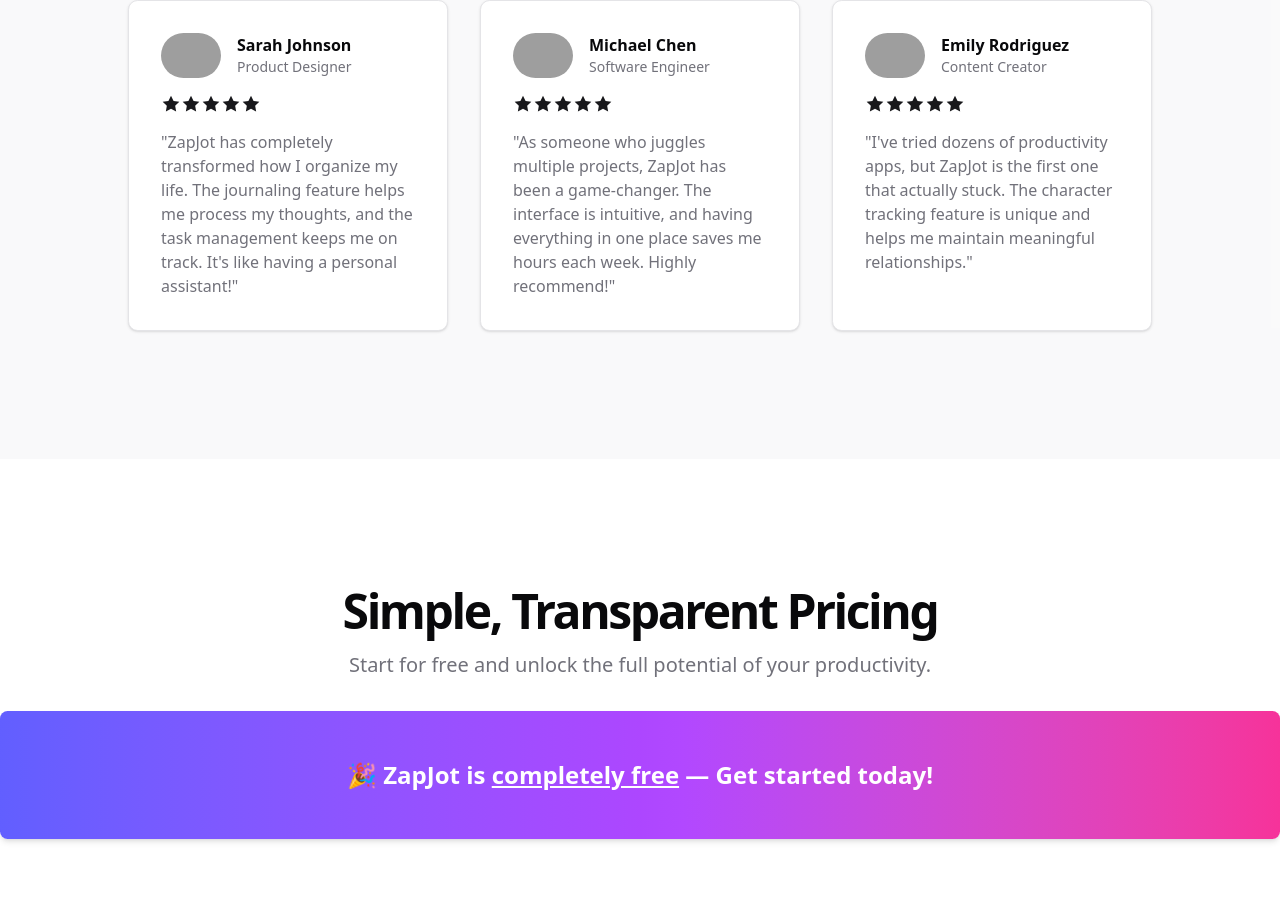
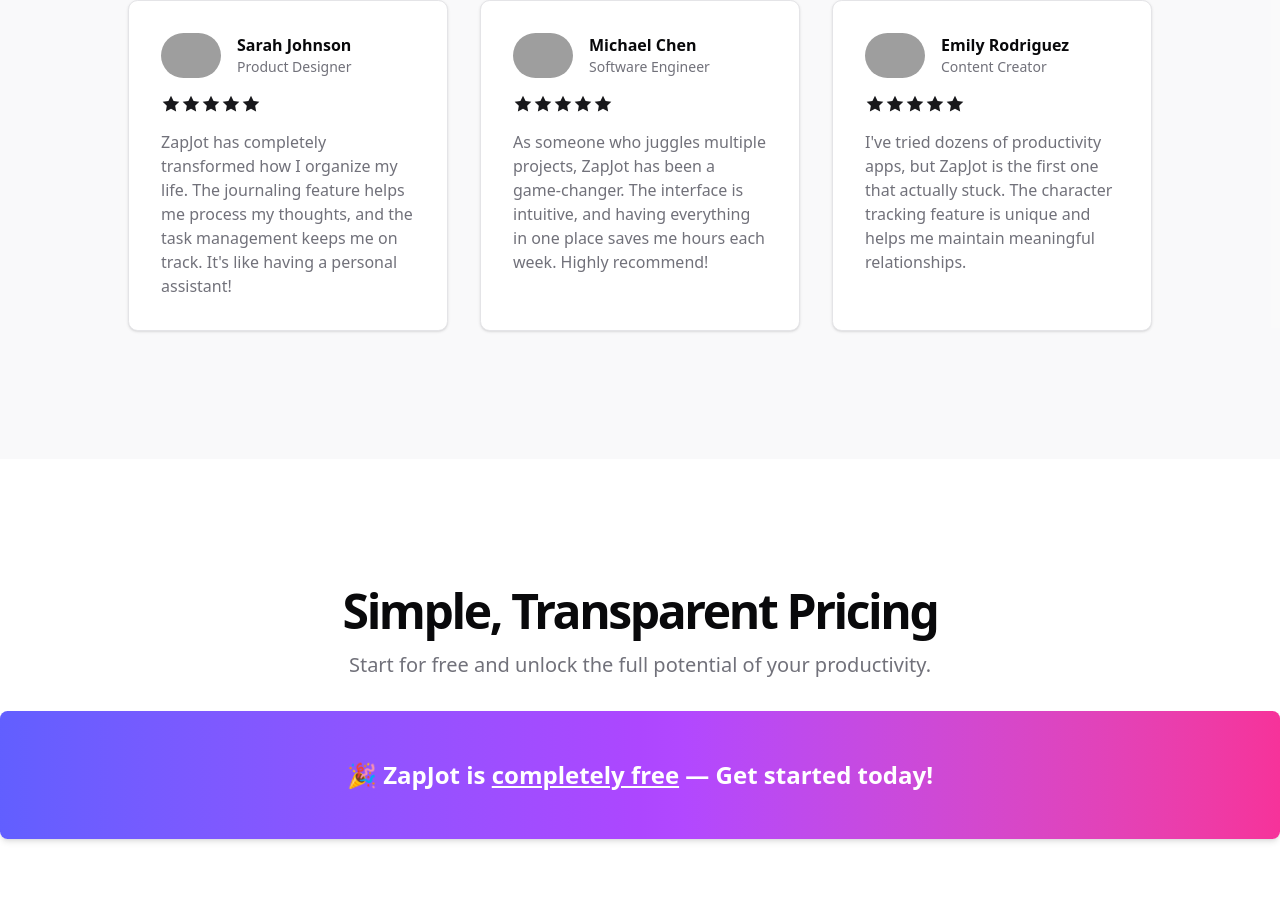
Before and after one commit to DeemanthPoonacha/ZapJot, a Next.js app: page / in a window 1280 px wide. Shown: the part 3737-4639 px from the top of the page. Built offline with nearby package versions, Linux system fonts and the light colour scheme; no server answers; grey boxes are pictures that could not be loaded.

Commit message:
Build errors resolved

```diff
--- a/components/landing-page/cta-section.tsx
+++ b/components/landing-page/cta-section.tsx
@@ -21,7 +21,7 @@
         </Button> */}
           </div>
           <p className="mt-4 text-sm text-muted-foreground">
-            No credit card required. It's free to use!
+            No credit card required. It&apos;s free to use!
           </p>
         </div>
       </div>
--- a/components/landing-page/hero.tsx
+++ b/components/landing-page/hero.tsx
@@ -30,7 +30,7 @@
           <div className="flex items-center gap-4 text-sm text-muted-foreground">
             <div className="flex items-center gap-1">
               <CheckSquare className="h-4 w-4 text-primary" />
-              <span>It's free to use</span>
+              <span>It&apos;s free to use</span>
             </div>
             <div className="flex items-center gap-1">
               <CheckSquare className="h-4 w-4 text-primary" />
--- a/components/landing-page/how-it-works.tsx
+++ b/components/landing-page/how-it-works.tsx
@@ -10,7 +10,7 @@
             How ZapJot Works
           </h2>
           <p className="mt-4 text-muted-foreground md:text-xl">
-            Getting started is easy. Here's how you can transform your
+            Getting started is easy. Here&apos;s how you can transform your
             productivity in just a few steps.
           </p>
         </div>
--- a/components/landing-page/pricing.tsx
+++ b/components/landing-page/pricing.tsx
@@ -117,9 +117,9 @@
         <div className="mx-auto mt-16 max-w-3xl rounded-lg border bg-muted/50 p-8">
           <h3 className="text-xl font-bold">Looking for more?</h3>
           <p className="mt-2 text-muted-foreground">
-            We're constantly improving ZapJot. Premium features with advanced
-            capabilities are coming soon. Stay tuned for subscription options
-            that will take your productivity to the next level.
+            We&apos;re constantly improving ZapJot. Premium features with
+            advanced capabilities are coming soon. Stay tuned for subscription
+            options that will take your productivity to the next level.
           </p>
         </div>
       </div>
--- a/components/landing-page/testimonials.tsx
+++ b/components/landing-page/testimonials.tsx
@@ -9,8 +9,9 @@
             Loved by thousands
           </h2>
           <p className="mt-4 text-muted-foreground md:text-xl">
-            Don't just take our word for it. Here's what our users have to say
-            about ZapJot.
+            {
+              "Don't just take our word for it. Here's what our users have to say about ZapJot."
+            }
           </p>
         </div>
         <div className="mx-auto mt-16 grid max-w-5xl gap-8 md:grid-cols-2 lg:grid-cols-3">
@@ -47,10 +48,9 @@
             </div>
             <blockquote className="mt-4 flex-1">
               <p className="text-muted-foreground">
-                "ZapJot has completely transformed how I organize my life. The
-                journaling feature helps me process my thoughts, and the task
-                management keeps me on track. It's like having a personal
-                assistant!"
+                {
+                  "ZapJot has completely transformed how I organize my life. The journaling feature helps me process my thoughts, and the task management keeps me on track. It's like having a personal assistant!"
+                }
               </p>
             </blockquote>
           </div>
@@ -87,9 +87,9 @@
             </div>
             <blockquote className="mt-4 flex-1">
               <p className="text-muted-foreground">
-                "As someone who juggles multiple projects, ZapJot has been a
-                game-changer. The interface is intuitive, and having everything
-                in one place saves me hours each week. Highly recommend!"
+                {
+                  "As someone who juggles multiple projects, ZapJot has been a game-changer. The interface is intuitive, and having everything in one place saves me hours each week. Highly recommend!"
+                }
               </p>
             </blockquote>
           </div>
@@ -124,9 +124,9 @@
             </div>
             <blockquote className="mt-4 flex-1">
               <p className="text-muted-foreground">
-                "I've tried dozens of productivity apps, but ZapJot is the first
-                one that actually stuck. The character tracking feature is
-                unique and helps me maintain meaningful relationships."
+                {
+                  "I've tried dozens of productivity apps, but ZapJot is the first one that actually stuck. The character tracking feature is unique and helps me maintain meaningful relationships."
+                }
               </p>
             </blockquote>
           </div>
```
